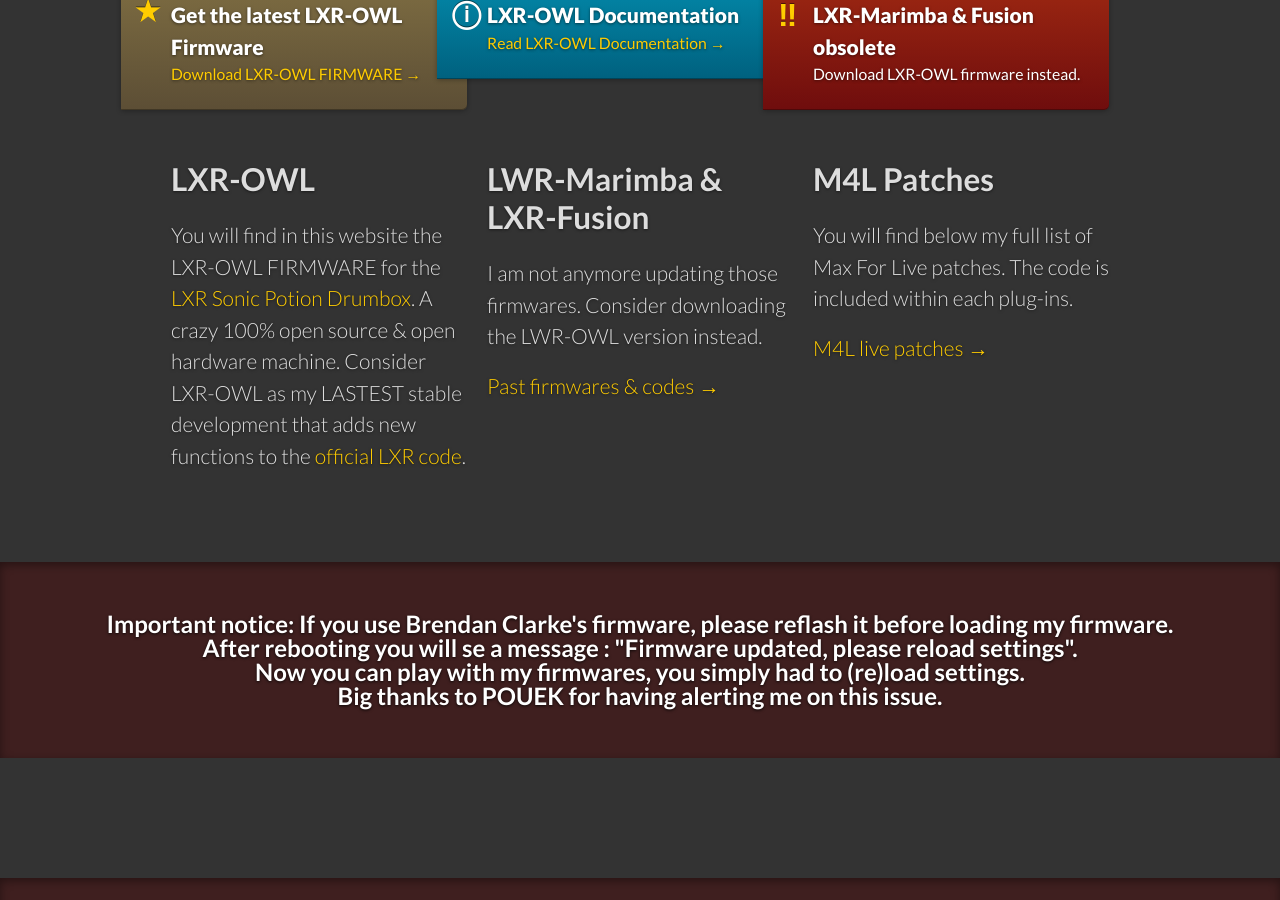
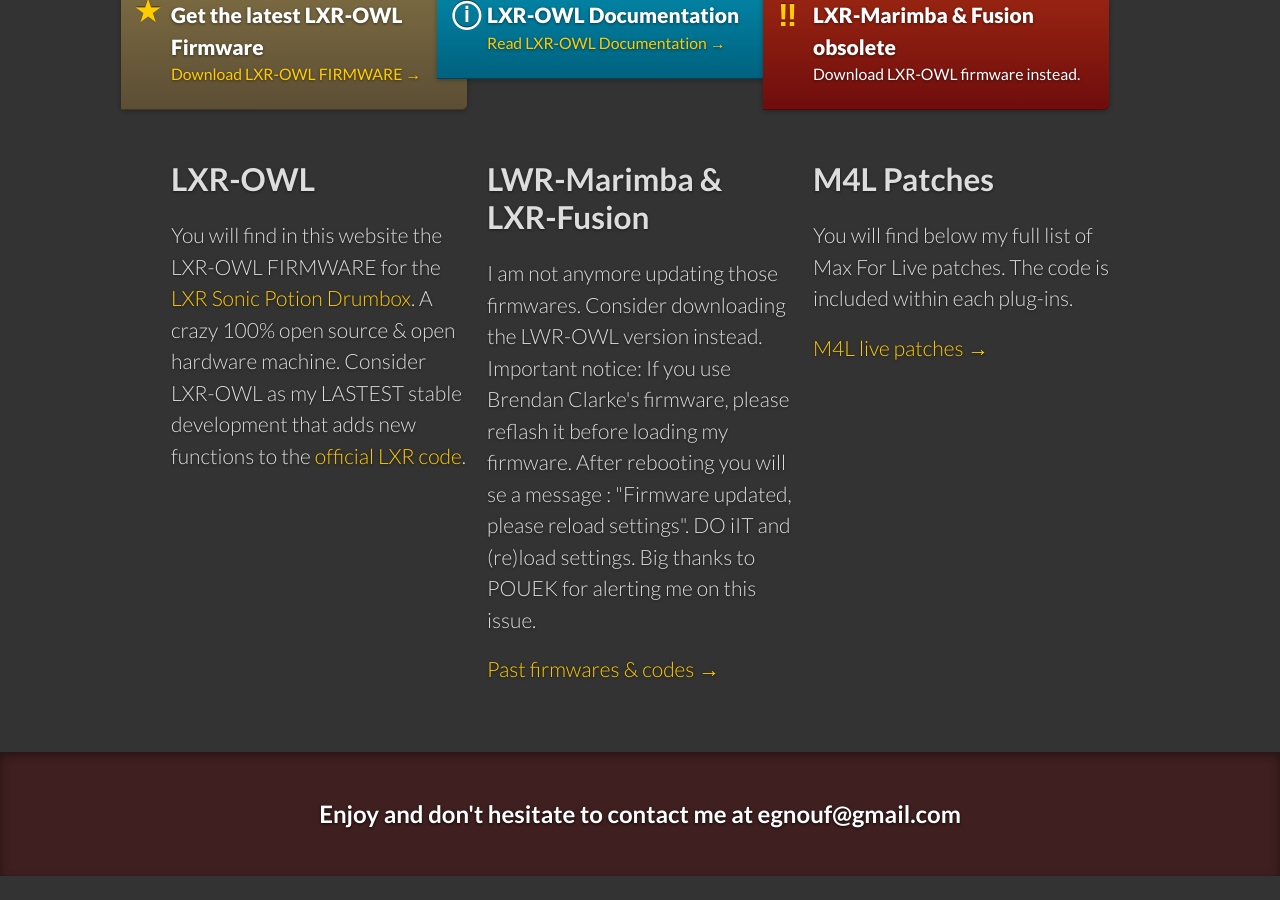
Before and after one commit to smaolab/github.io, a Jekyll site: the page built from index.html, in a window 1280 px wide and 900 px high, scrolled down 432 px. Built offline with Jekyll 4.4.1, drawn with Linux system fonts in a browser that asks for light colours.

Commit message:
better text

```diff
--- a/index.html
+++ b/index.html
@@ -42,7 +42,7 @@
     </div>
     <div class="unit one-third">
       <h2>LWR-Marimba & LXR-Fusion</h2>
-      <p>I am not anymore updating those firmwares. Consider downloading the LWR-OWL version instead.</p>
+      <p>I am not anymore updating those firmwares. Consider downloading the LWR-OWL version instead. Important notice: If you use Brendan Clarke's firmware, please reflash it before loading my firmware. After rebooting you will se a message : "Firmware updated, please reload settings". DO iIT and (re)load settings. Big thanks to POUEK for alerting me on this issue.</p>
       <a href="https://github.com/smaolab">Past firmwares & codes &rarr;</a>
     </div>
     <div class="unit one-third">
@@ -54,18 +54,6 @@
     </div>
   </div>
 </section>
-<section class="quickstart">
-    <div class="unit golden-small center-on-mobiles">
-      <h3>Important notice: If you use Brendan Clarke's firmware, please reflash it before loading my firmware. </br>
-      After rebooting you will se a message : "Firmware updated, please reload settings". </br>
-      Now you can play with my firmwares, you simply had to (re)load settings. </br>
-      Big thanks to POUEK for having alerting me on this issue.</H3>
-      <h3>   </h3>
-    </div>
-    <div class="clear"></div>
-  </div>
-</section>
-
 <section class="quickstart">
     <div class="unit golden-small center-on-mobiles">
  <h3>Enjoy and don't hesitate to contact me at egnouf@gmail.com</h3>
```
